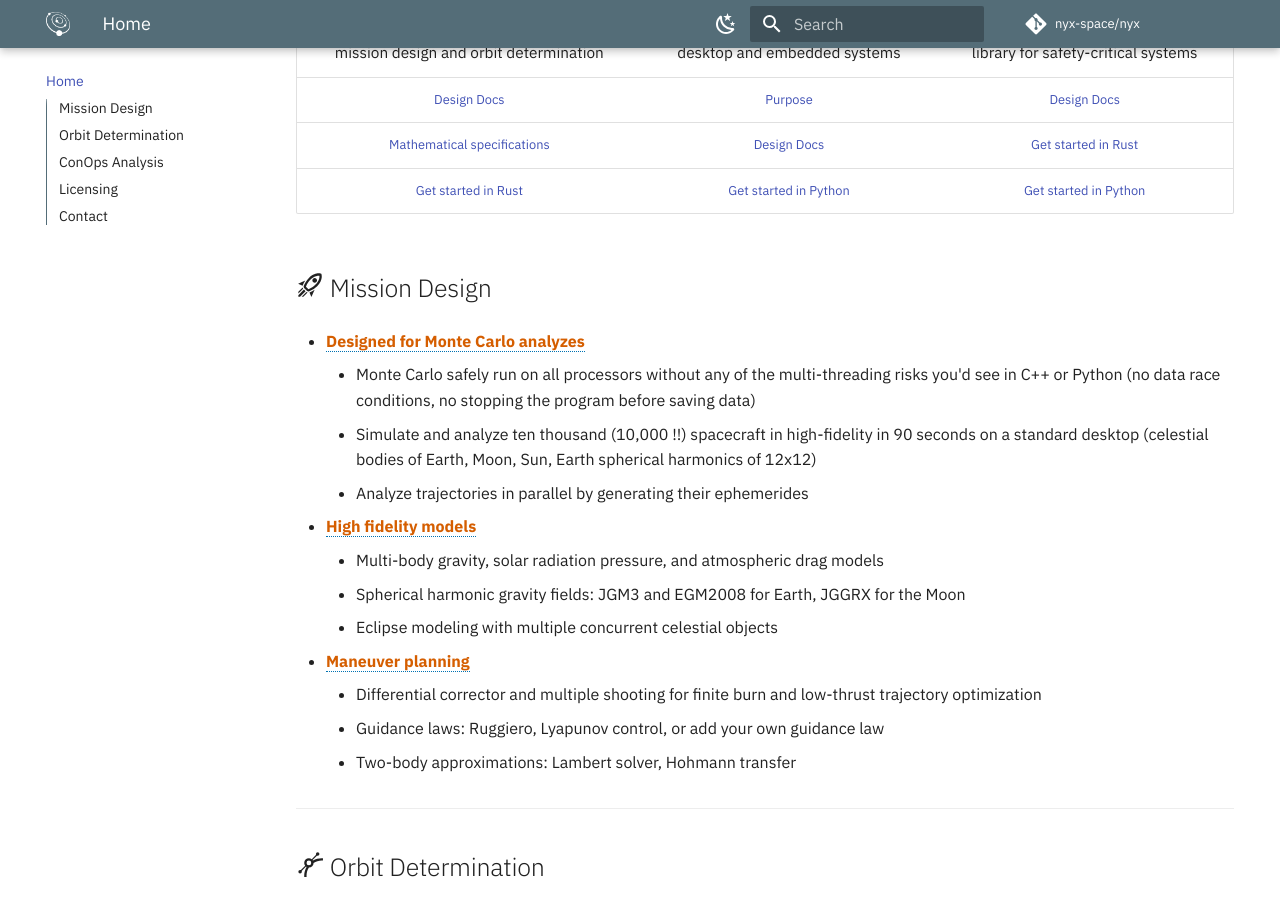
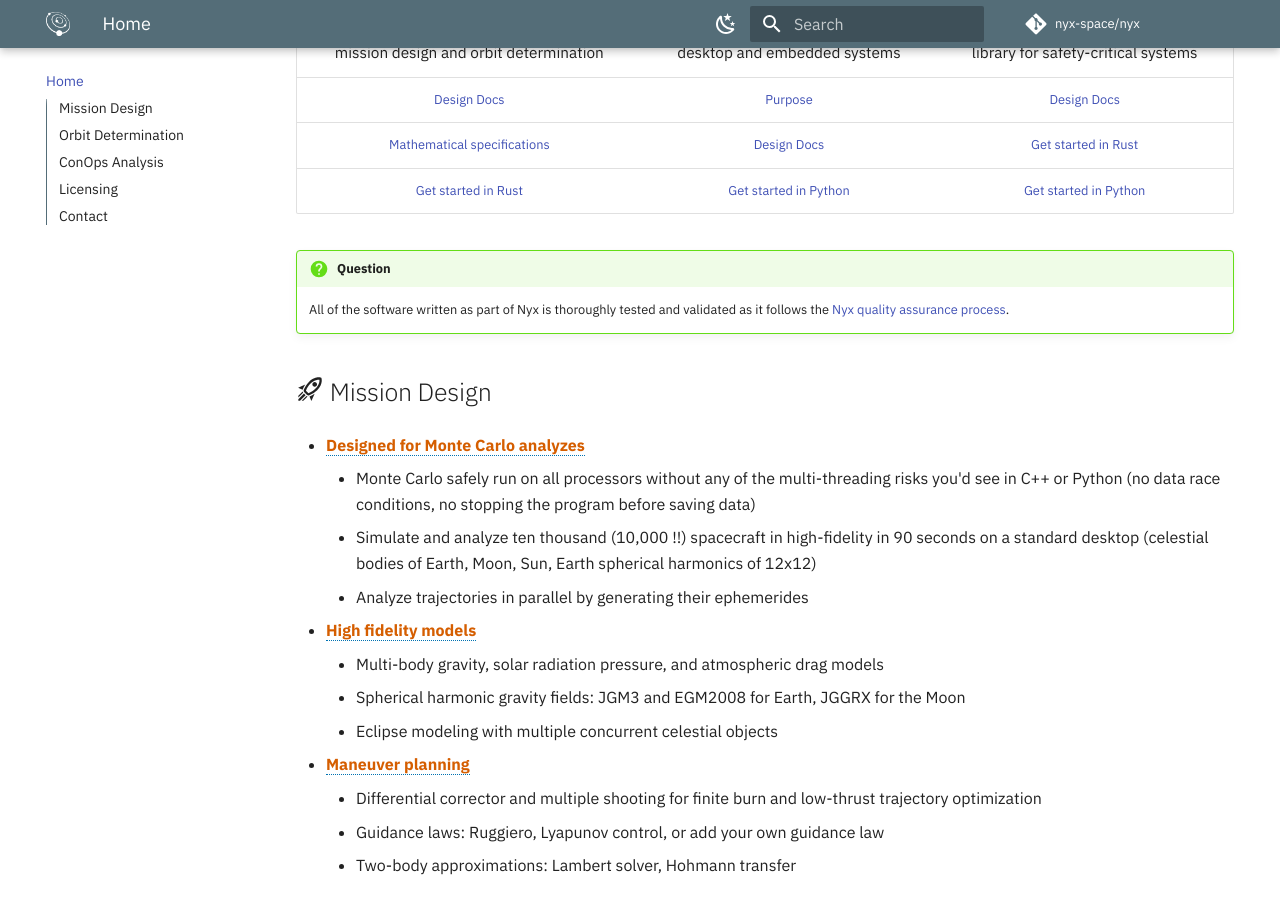
Before and after one commit to nyx-space/docs, an MkDocs documentation site: the page built from docs/index.md, in a window 1280 px wide and 900 px high, scrolled down 775 px. Built offline with MkDocs 1.6.1 and Material for MkDocs 9.7.7, drawn with Linux system fonts in a browser that asks for light colours; comment, search, counter and statistics services are not loaded.

Commit message:
Add a plot to the intro of Nyx Space documentation
Signed-off-by: Christopher Rabotin <christopher.rabotin@gmail.com>

```diff
--- a/docs/index.md
+++ b/docs/index.md
@@ -11,6 +11,8 @@
 | [Mathematical specifications](#) | [Design Docs](#) | [Get started in Rust](/hifitime/rust/) |
 | [Get started in Rust](#) | [Get started in Python](#) | [Get started in Python](hifitime/python/) |
 
+!!! question
+    All of the software written as part of Nyx is thoroughly tested and validated as it follows the [Nyx quality assurance process](http://quality.nyxspace.com).
 
 ## :material-rocket-launch-outline: Mission Design
 
```
Also changed, not shown: docs/nyxspace/showcase/index.md (+4 -0 lines).
